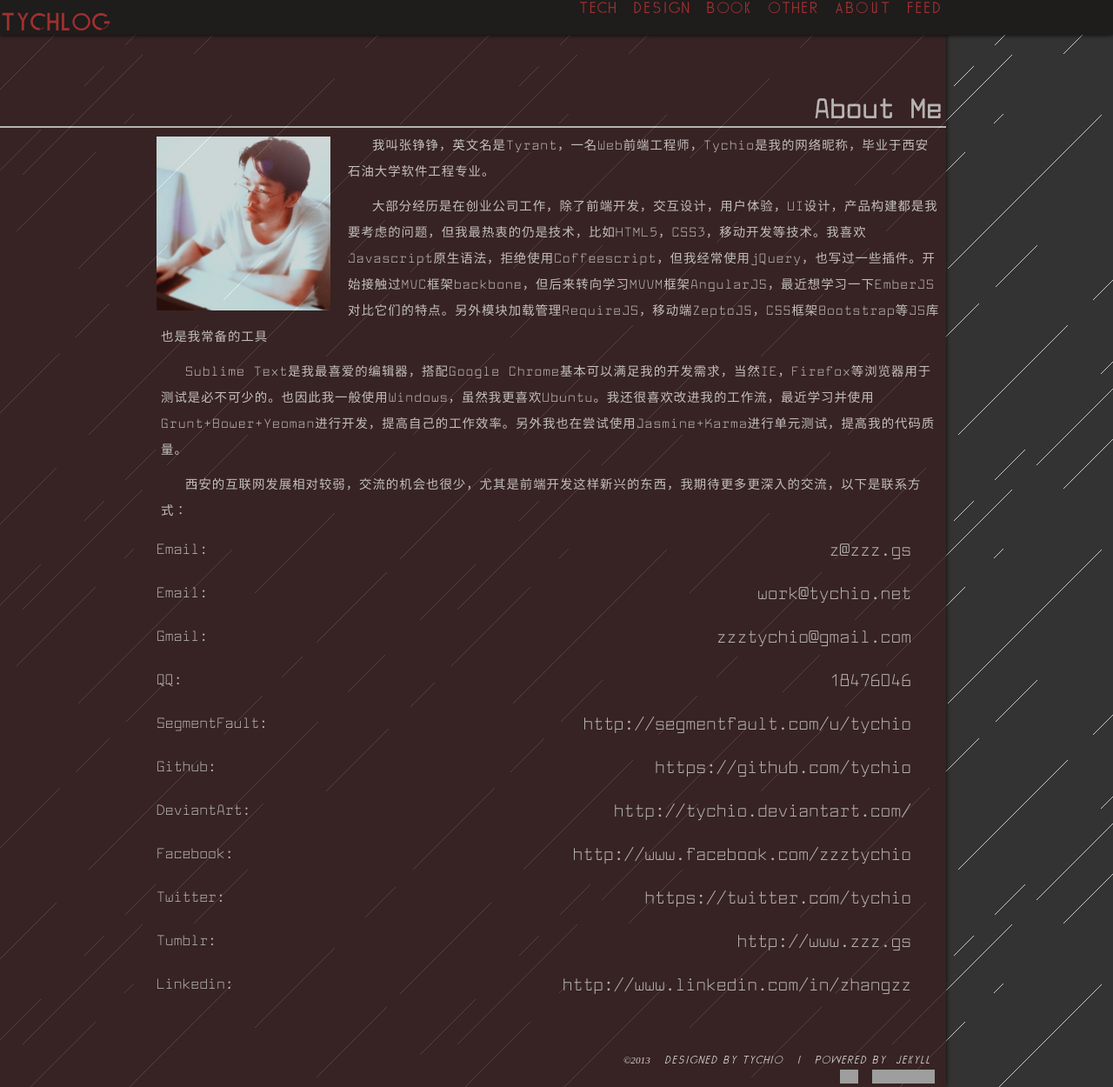
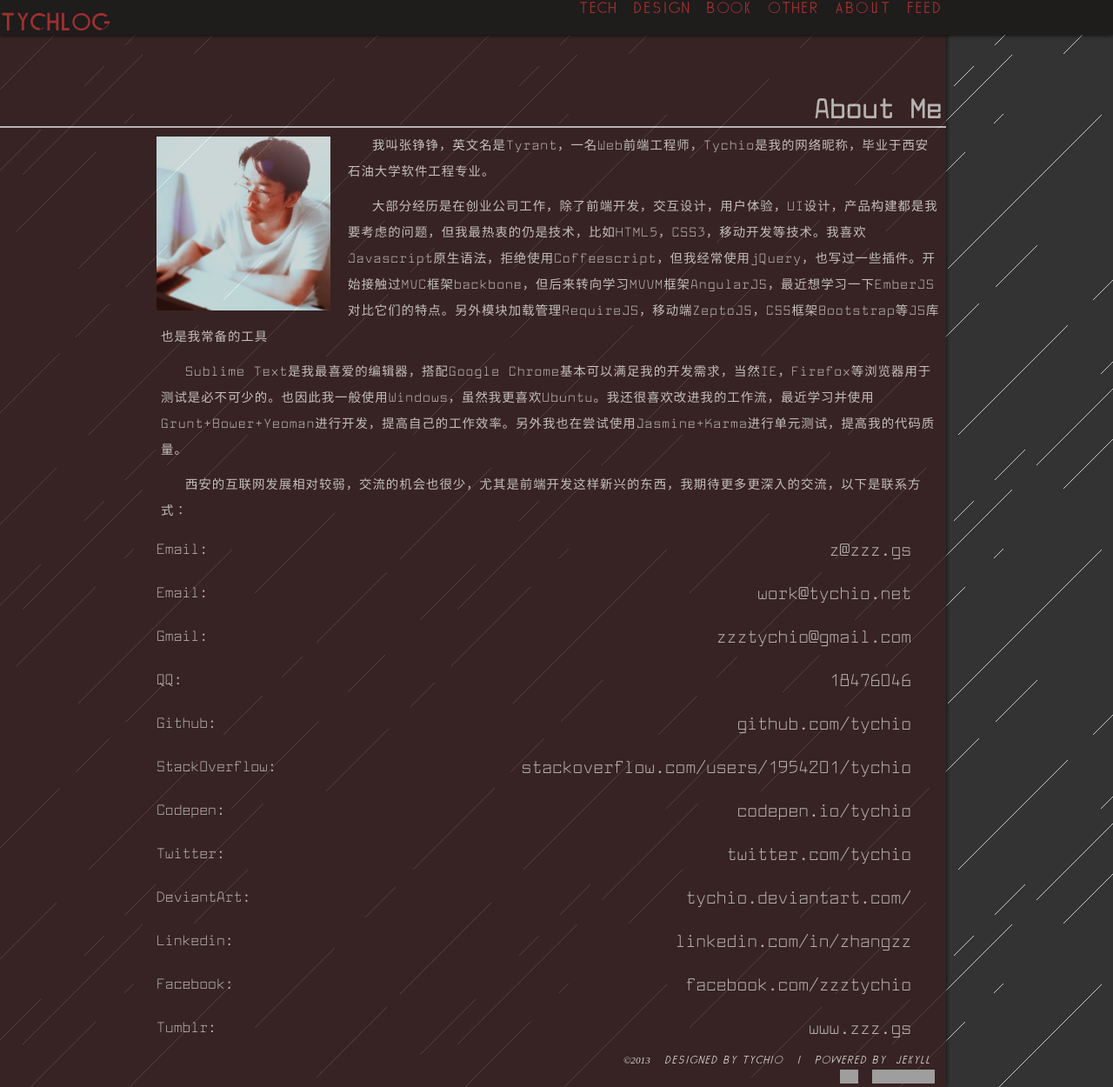
Before and after one commit to tychio/old_blog, a Jekyll site: the page built from about.html, in a window 1280 px wide and 1250 px high. Shown: the whole window at 87% size. Built offline with Jekyll 4.4.1, drawn with Linux system fonts in a browser that asks for light colours; Markdown is read by kramdown in place of the engine named in the settings; grey boxes are pictures that could not be loaded.

Commit message:
change my contact in about

```diff
--- a/about.html
+++ b/about.html
@@ -13,67 +13,73 @@ title: About Me
 </dd>
 <dd>
     <a href="mailto:z@zzz.gs">
-        <time>Email:</time>
+        <label>Email:</label>
         <h4>z@zzz.gs</h4>
     </a>
 </dd>
 <dd>
     <a href="mailto:work@tychio.net">
-        <time>Email:</time>
+        <label>Email:</label>
         <h4>work@tychio.net</h4>
     </a>
 </dd>
 <dd>
     <a href="mailto:zzztychio@gmail.com">
-        <time>Gmail:</time>
+        <label>Gmail:</label>
         <h4>zzztychio@gmail.com</h4>
     </a>
 </dd>
 <dd>
     <a target="_blank" href="http://wpa.qq.com/msgrd?v=3&uin=18476046&site=qq&menu=yes">
-        <time>QQ:</time>
+        <label>QQ:</label>
         <h4>18476046</h4>
     </a>
 </dd>
 <dd>
-    <a target="_blank" href="http://segmentfault.com/u/tychio">
-        <time>SegmentFault:</time>
-        <h4>http://segmentfault.com/u/tychio</h4>
+    <a target="_blank" href="https://github.com/tychio">
+        <label>Github:</label>
+        <h4>github.com/tychio</h4>
     </a>
 </dd>
 <dd>
-    <a target="_blank" href="https://github.com/tychio">
-        <time>Github:</time>
-        <h4>https://github.com/tychio</h4>
+    <a target="_blank" href="http://stackoverflow.com/users/1954201/tychio">
+        <label>StackOverflow:</label>
+        <h4>stackoverflow.com/users/1954201/tychio</h4>
+    </a>
+</dd>
+<dd>
+    <a target="_blank" href="http://codepen.io/tychio">
+        <label>Codepen:</label>
+        <h4>codepen.io/tychio</h4>
+    </a>
+</dd>
+<dd>
+    <a target="_blank" href="https://twitter.com/tychio">
+        <label>Twitter:</label>
+        <h4>twitter.com/tychio</h4>
     </a>
 </dd>
 <dd>
     <a target="_blank" href="http://tychio.deviantart.com/">
-        <time>DeviantArt:</time>
-        <h4>http://tychio.deviantart.com/</h4>
+        <label>DeviantArt:</label>
+        <h4>tychio.deviantart.com/</h4>
+    </a>
+</dd>
+<dd>
+    <a target="_blank" href="http://www.linkedin.com/in/zhangzz">
+        <label>Linkedin:</label>
+        <h4>linkedin.com/in/zhangzz</h4>
     </a>
 </dd>
 <dd>
     <a target="_blank" href="http://www.facebook.com/zzztychio">
-        <time>Facebook:</time>
-        <h4>http://www.facebook.com/zzztychio</h4>
-    </a>
-</dd>
-<dd>
-    <a target="_blank" href="https://twitter.com/tychio">
-        <time>Twitter:</time>
-        <h4>https://twitter.com/tychio</h4>
+        <label>Facebook:</label>
+        <h4>facebook.com/zzztychio</h4>
     </a>
 </dd>
 <dd>
     <a target="_blank" href="http://www.zzz.gs">
-        <time>Tumblr:</time>
-        <h4>http://www.zzz.gs</h4>
+        <label>Tumblr:</label>
+        <h4>www.zzz.gs</h4>
     </a>
 </dd>
-<dd>
-    <a target="_blank" href="http://www.linkedin.com/in/zhangzz">
-        <time>Linkedin:</time>
-        <h4>http://www.linkedin.com/in/zhangzz</h4>
-    </a>
-</dd>
--- a/css/style.css
+++ b/css/style.css
@@ -31,7 +31,7 @@ main dl{margin:40px 0 40px;text-align:right;}
 main dl dt{line-height:30px;font-size:30px;padding:70px 5px 5px;border-bottom:2px solid #d8d3d3;font-weight:bold;color:#d8d3d3;}
 main dl dt h1{font-size:1.1rem}
 main dl dd{min-height:50px;margin-left:300px;}
-main dl dd a time{float:left;display:inline;line-height:50px;font-weight:normal}
+main dl dd a time,main dl dd a label{float:left;display:inline;line-height:50px;font-weight:normal}
 main dl dd a h4{overflow:hidden;padding-right:40px;margin:0;line-height:50px;font-size:1.2rem;font-weight:normal;-webkit-transition:padding .3s;-moz-transition:padding .3s;-ms-transition:padding .3s;-o-transition:padding .3s;transition:padding .3s;}
 main dl dd a h4:hover{padding-right:5px}
 main dl dd article{overflow:hidden;text-align:left;font-size:.9rem;font-family:"微软雅黑" arial "黑体";line-height:30px;letter-spacing:1px;word-wrap:break-word;color:#e7e0e0;}
--- a/css/style.styl
+++ b/css/style.styl
@@ -224,7 +224,7 @@ main
             min-height $sizeBarHeight
             margin-left $sizeLeftWidth[0]
             a
-                time
+                time, label
                     float left
                     display inline
                     line-height $sizeBarHeight
```
